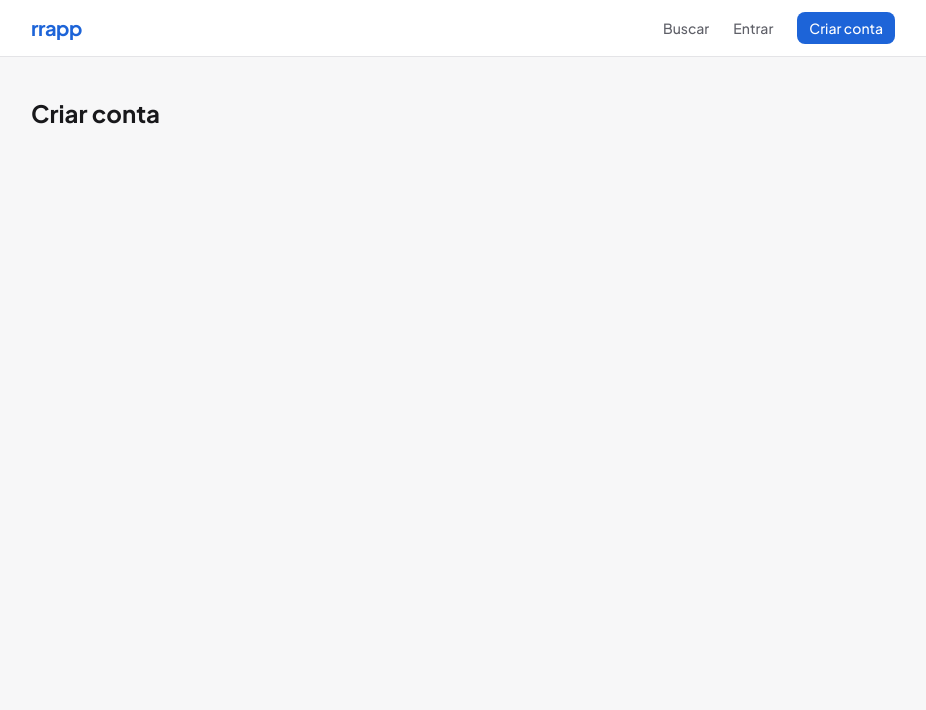
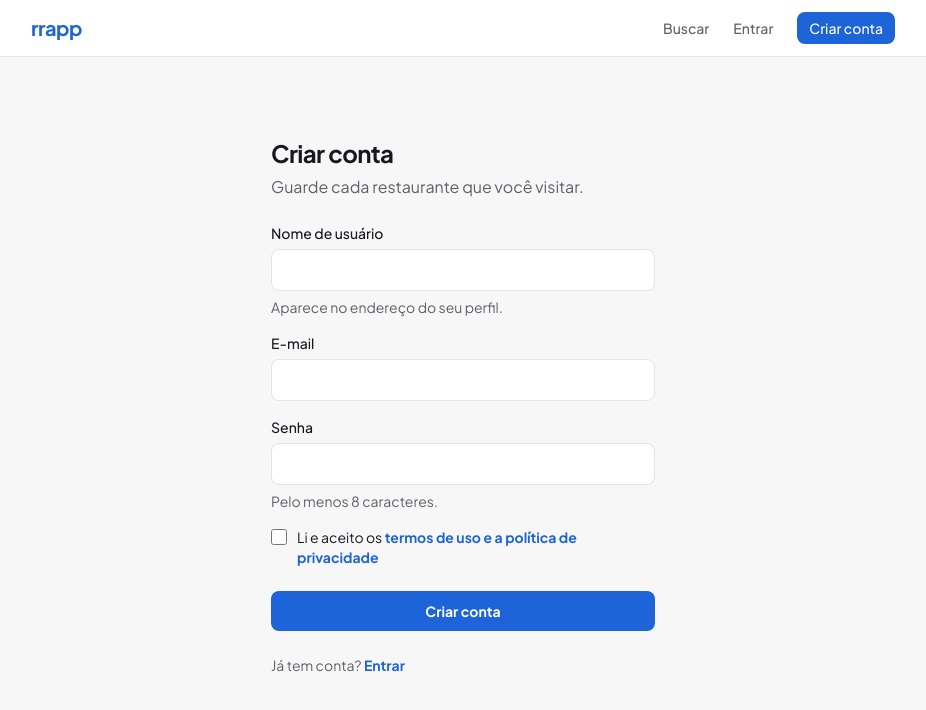
Before and after one commit to Zero-Kng/RRapp, a React (Vite) app in the folder frontend/: page /cadastro in a window 1280 px wide. Shown: the top 710 px of the page, without its empty margins (177-1103 px from the left). Built offline with nearby package versions, Linux system fonts and the light colour scheme; no server answers; what openapi-fetch would draw is missing.

Commit message:
feat: telas de entrar, cadastro e termos

```diff
--- a/frontend/src/paginas/Cadastro.tsx
+++ b/frontend/src/paginas/Cadastro.tsx
@@ -1,7 +1,113 @@
-import { useTitulo } from "../util/titulo";
+import { zodResolver } from "@hookform/resolvers/zod";
+import { useState } from "react";
+import { useForm } from "react-hook-form";
+import { Link, useNavigate } from "react-router";
+import { z } from "zod";
+import { aplicarErros } from "../api/erros";
+import { Aviso } from "../componentes/Aviso";
+import { Botao } from "../componentes/Botao";
+import { Campo } from "../componentes/Campo";
+import { PaginaFormulario } from "../componentes/PaginaFormulario";
+import { useSessao } from "../sessao/contexto";
 
-// Provisório: substituído pela task da própria página.
+const esquema = z.object({
+  username: z
+    .string()
+    .trim()
+    .regex(/^[A-Za-z0-9_.]{3,30}$/, "Use de 3 a 30 caracteres: letras sem acento, números, _ ou ."),
+  email: z.email("E-mail inválido."),
+  senha: z.string().min(8, "A senha precisa ter pelo menos 8 caracteres."),
+  aceite_termos: z.literal(true, { error: "Aceite os termos para continuar." }),
+});
+type Dados = z.infer<typeof esquema>;
+
+const CAMPOS = ["username", "email", "senha", "aceite_termos"] as const;
+
 export function Cadastro() {
-  useTitulo("Criar conta");
-  return <h1 className="text-2xl font-bold">Criar conta</h1>;
+  const { cadastrar } = useSessao();
+  const navegar = useNavigate();
+  const [erroGeral, setErroGeral] = useState<string | null>(null);
+  const {
+    register,
+    handleSubmit,
+    setError,
+    formState: { errors, isSubmitting },
+  } = useForm<Dados>({ resolver: zodResolver(esquema) });
+
+  async function enviar(dados: Dados) {
+    setErroGeral(null);
+    try {
+      await cadastrar(dados);
+      navegar("/", { replace: true });
+    } catch (erro) {
+      setErroGeral(aplicarErros(erro, setError, CAMPOS));
+    }
+  }
+
+  return (
+    <PaginaFormulario titulo="Criar conta" subtitulo="Guarde cada restaurante que você visitar.">
+      <form onSubmit={handleSubmit(enviar)} noValidate className="flex flex-col gap-4">
+        {erroGeral && <Aviso>{erroGeral}</Aviso>}
+        <Campo
+          rotulo="Nome de usuário"
+          autoComplete="username"
+          autoCapitalize="none"
+          spellCheck={false}
+          dica="Aparece no endereço do seu perfil."
+          erro={errors.username?.message}
+          {...register("username")}
+        />
+        <Campo
+          rotulo="E-mail"
+          type="email"
+          autoComplete="email"
+          erro={errors.email?.message}
+          {...register("email")}
+        />
+        <Campo
+          rotulo="Senha"
+          type="password"
+          autoComplete="new-password"
+          dica="Pelo menos 8 caracteres."
+          erro={errors.senha?.message}
+          {...register("senha")}
+        />
+        <div className="flex flex-col gap-1.5">
+          <label className="flex cursor-pointer items-start gap-2.5 text-sm">
+            <input
+              type="checkbox"
+              className="mt-0.5 size-4 shrink-0"
+              aria-invalid={errors.aceite_termos ? true : undefined}
+              aria-describedby={errors.aceite_termos ? "erro-termos" : undefined}
+              {...register("aceite_termos")}
+            />
+            <span>
+              Li e aceito os{" "}
+              <Link
+                to="/termos"
+                target="_blank"
+                className="font-semibold text-destaque hover:underline"
+              >
+                termos de uso e a política de privacidade
+              </Link>
+            </span>
+          </label>
+          {errors.aceite_termos && (
+            <p id="erro-termos" className="text-sm text-erro">
+              {errors.aceite_termos.message}
+            </p>
+          )}
+        </div>
+        <Botao type="submit" disabled={isSubmitting} className="mt-2">
+          {isSubmitting ? "Criando conta…" : "Criar conta"}
+        </Botao>
+      </form>
+      <p className="mt-6 text-sm text-texto-secundario">
+        Já tem conta?{" "}
+        <Link to="/entrar" className="font-semibold text-destaque hover:underline">
+          Entrar
+        </Link>
+      </p>
+    </PaginaFormulario>
+  );
 }
--- a/frontend/src/paginas/Entrar.tsx
+++ b/frontend/src/paginas/Entrar.tsx
@@ -1,6 +1,77 @@
+import { zodResolver } from "@hookform/resolvers/zod";
+import { useState } from "react";
+import { useForm } from "react-hook-form";
+import { Link, useNavigate, useSearchParams } from "react-router";
+import { z } from "zod";
+import { mensagemDeErro } from "../api/erros";
+import { Aviso } from "../componentes/Aviso";
+import { Botao } from "../componentes/Botao";
+import { Campo } from "../componentes/Campo";
 import { PaginaFormulario } from "../componentes/PaginaFormulario";
+import { useSessao } from "../sessao/contexto";
+import { destinoSeguro } from "../util/destino";
 
-// Provisório: a Task 6 implementa o formulário.
+const esquema = z.object({
+  login: z.string().trim().min(1, "Informe seu e-mail ou usuário."),
+  senha: z.string().min(1, "Informe sua senha."),
+});
+type Dados = z.infer<typeof esquema>;
+
 export function Entrar() {
-  return <PaginaFormulario titulo="Entrar">{null}</PaginaFormulario>;
+  const { entrar } = useSessao();
+  const navegar = useNavigate();
+  const [parametros] = useSearchParams();
+  const [erroGeral, setErroGeral] = useState<string | null>(null);
+  const {
+    register,
+    handleSubmit,
+    formState: { errors, isSubmitting },
+  } = useForm<Dados>({ resolver: zodResolver(esquema) });
+
+  async function enviar({ login, senha }: Dados) {
+    setErroGeral(null);
+    try {
+      await entrar(login, senha);
+      navegar(destinoSeguro(parametros.get("voltar")), { replace: true });
+    } catch (erro) {
+      setErroGeral(mensagemDeErro(erro));
+    }
+  }
+
+  return (
+    <PaginaFormulario titulo="Entrar" subtitulo="Seu diário de restaurantes continua daqui.">
+      <form onSubmit={handleSubmit(enviar)} noValidate className="flex flex-col gap-4">
+        {erroGeral && <Aviso>{erroGeral}</Aviso>}
+        <Campo
+          rotulo="E-mail ou usuário"
+          autoComplete="username"
+          autoFocus
+          erro={errors.login?.message}
+          {...register("login")}
+        />
+        <Campo
+          rotulo="Senha"
+          type="password"
+          autoComplete="current-password"
+          erro={errors.senha?.message}
+          {...register("senha")}
+        />
+        <Link
+          to="/esqueci-senha"
+          className="-mt-1 self-start text-sm font-medium text-destaque hover:underline"
+        >
+          Esqueci minha senha
+        </Link>
+        <Botao type="submit" disabled={isSubmitting} className="mt-2">
+          {isSubmitting ? "Entrando…" : "Entrar"}
+        </Botao>
+      </form>
+      <p className="mt-6 text-sm text-texto-secundario">
+        Ainda não tem conta?{" "}
+        <Link to="/cadastro" className="font-semibold text-destaque hover:underline">
+          Criar conta
+        </Link>
+      </p>
+    </PaginaFormulario>
+  );
 }
--- a/frontend/src/paginas/Termos.tsx
+++ b/frontend/src/paginas/Termos.tsx
@@ -1,7 +1,55 @@
 import { useTitulo } from "../util/titulo";
 
-// Provisório: substituído pela task da própria página.
 export function Termos() {
   useTitulo("Termos de uso e privacidade");
-  return <h1 className="text-2xl font-bold">Termos de uso e privacidade</h1>;
+  return (
+    <article className="mx-auto max-w-prose">
+      <h1 className="text-2xl font-bold tracking-tight text-balance">
+        Termos de uso e privacidade
+      </h1>
+      <p className="mt-2 text-sm text-texto-secundario">
+        Versão 2026-09-25, a ser revisada antes do lançamento público.
+      </p>
+
+      <div className="mt-8 flex flex-col gap-8 leading-relaxed">
+        <section>
+          <h2 className="text-lg font-semibold">O que o rrapp guarda</h2>
+          <p className="mt-2">
+            Seu nome de usuário, e-mail e senha (guardada de forma protegida, nunca em texto puro).
+            O que você escolhe colocar no perfil: nome de exibição, bio, cidade e foto. E os seus
+            registros de visita: restaurante, data, nota, crítica e curtida.
+          </p>
+        </section>
+        <section>
+          <h2 className="text-lg font-semibold">Para que usamos</h2>
+          <p className="mt-2">
+            Para montar o seu diário e o seu perfil, calcular a nota média dos restaurantes e, no
+            futuro, mostrar suas críticas a quem segue você. O e-mail serve para entrar na conta e
+            para recuperar a senha. Não vendemos nem compartilhamos seus dados.
+          </p>
+        </section>
+        <section>
+          <h2 className="text-lg font-semibold">O que é público</h2>
+          <p className="mt-2">
+            Seu perfil, seu diário e suas críticas são visíveis para qualquer pessoa. Seu e-mail
+            nunca aparece.
+          </p>
+        </section>
+        <section>
+          <h2 className="text-lg font-semibold">Excluir sua conta</h2>
+          <p className="mt-2">
+            Em Configurações, você pode excluir a conta a qualquer momento. Isso apaga seus dados
+            pessoais, seus registros e suas críticas de forma definitiva.
+          </p>
+        </section>
+        <section>
+          <h2 className="text-lg font-semibold">Contato</h2>
+          <p className="mt-2">
+            Dúvidas sobre privacidade ou pedidos relacionados à LGPD: fale com o responsável pelo
+            rrapp pelo canal em que você recebeu o convite.
+          </p>
+        </section>
+      </div>
+    </article>
+  );
 }
--- /dev/null
+++ b/frontend/src/util/destino.ts
@@ -0,0 +1,4 @@
+/** Só caminhos internos: impede que `?voltar=` leve para outro site. */
+export function destinoSeguro(voltar: string | null): string {
+  return voltar?.startsWith("/") && !voltar.startsWith("//") ? voltar : "/";
+}
```
Also changed, not shown: 2 other files (tests, documents, lock files or other folders).
